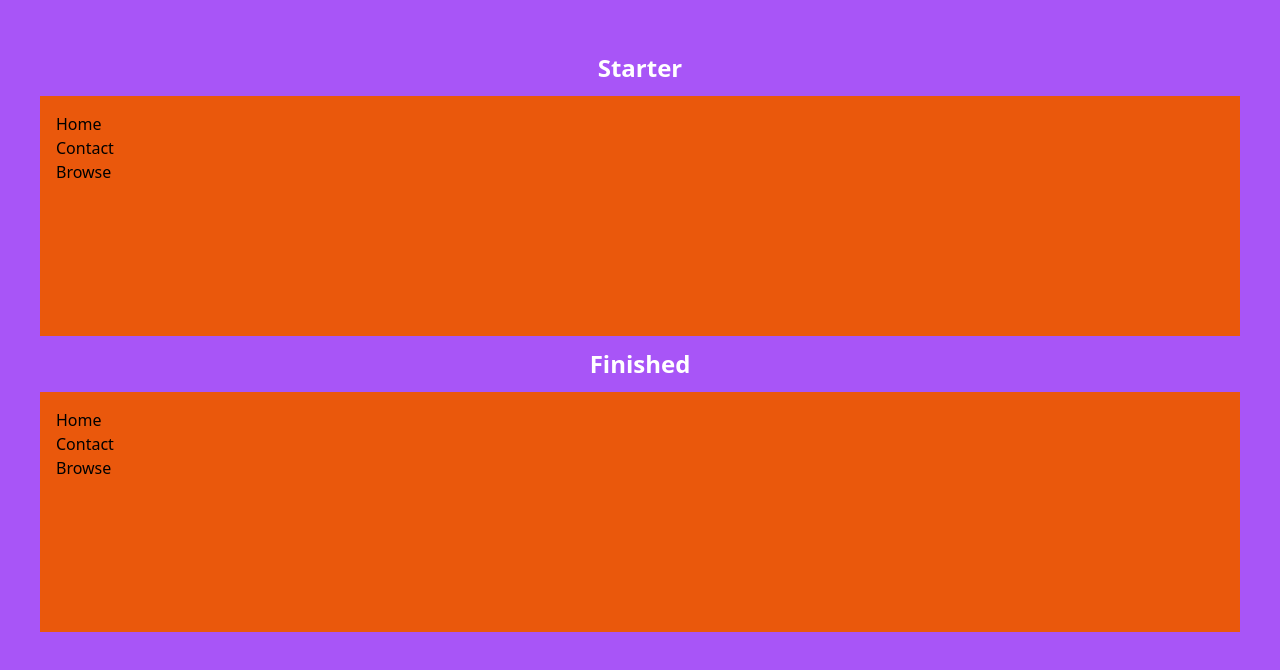
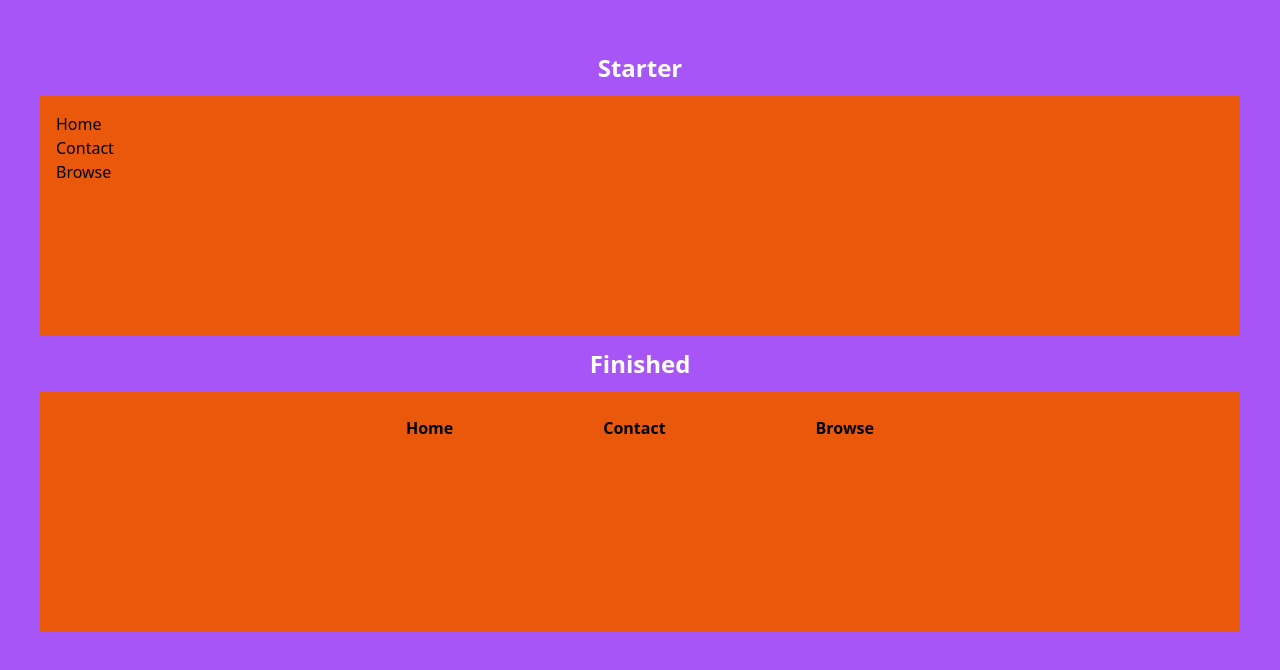
Before and after one commit to sarincasm/jar-of-dirt, a Next.js app in the folder style/css-fundamentals/: page /flexbox/directions-and-alignment/equally-spaced-nav-items in a window 1280 px wide. Shown: the top 670 px of the page. Built offline with nearby package versions, Linux system fonts and the light colour scheme.

Commit message:
css-fundamentals done: flexbox directions-alignement equally-spaced-nav-items

```diff
--- a/style/css-fundamentals/app/flexbox/directions-and-alignment/equally-spaced-nav-items/page.tsx
+++ b/style/css-fundamentals/app/flexbox/directions-and-alignment/equally-spaced-nav-items/page.tsx
@@ -21,16 +21,22 @@ function renderStarter() {
 function renderDone() {
 	return (
 		<section className="p-4 h-60 bg-orange-600">
-			<nav>
-				<ul>
-					<li>
-						<a href="#">Home</a>
+			<nav className="max-w-3xl mx-auto">
+				<ul className="flex flex-col items-center md:flex-row md:justify-evenly">
+					<li className="py-2 font-bold">
+						<a className="py-1" href="#">
+							Home
+						</a>
 					</li>
-					<li>
-						<a href="#">Contact</a>
+					<li className="py-2 font-bold">
+						<a className="py-1" href="#">
+							Contact
+						</a>
 					</li>
-					<li>
-						<a href="#">Browse</a>
+					<li className="py-2 font-bold">
+						<a className="py-1" href="#">
+							Browse
+						</a>
 					</li>
 				</ul>
 			</nav>
```
